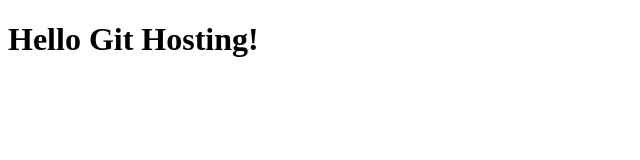
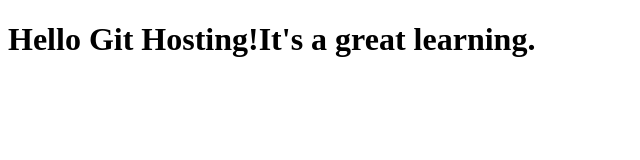
Before and after one commit to Pankaj1729/Full-Stack-Learning, a plain HTML site: page site/index.html in a window 1280 px wide. Shown: the whole page, without its empty margins (0-640 px from the left). Drawn offline with Linux system fonts and the light colour scheme.

Commit message:
some changes done.

```diff
--- a/site/index.html
+++ b/site/index.html
@@ -6,6 +6,6 @@
     <title>Git Hosting</title>
 </head>
 <body>
-  <h1>Hello Git Hosting!</h1>
+  <h1>Hello Git Hosting!It's a great learning.</h1>
 </body>
 </html>
```
